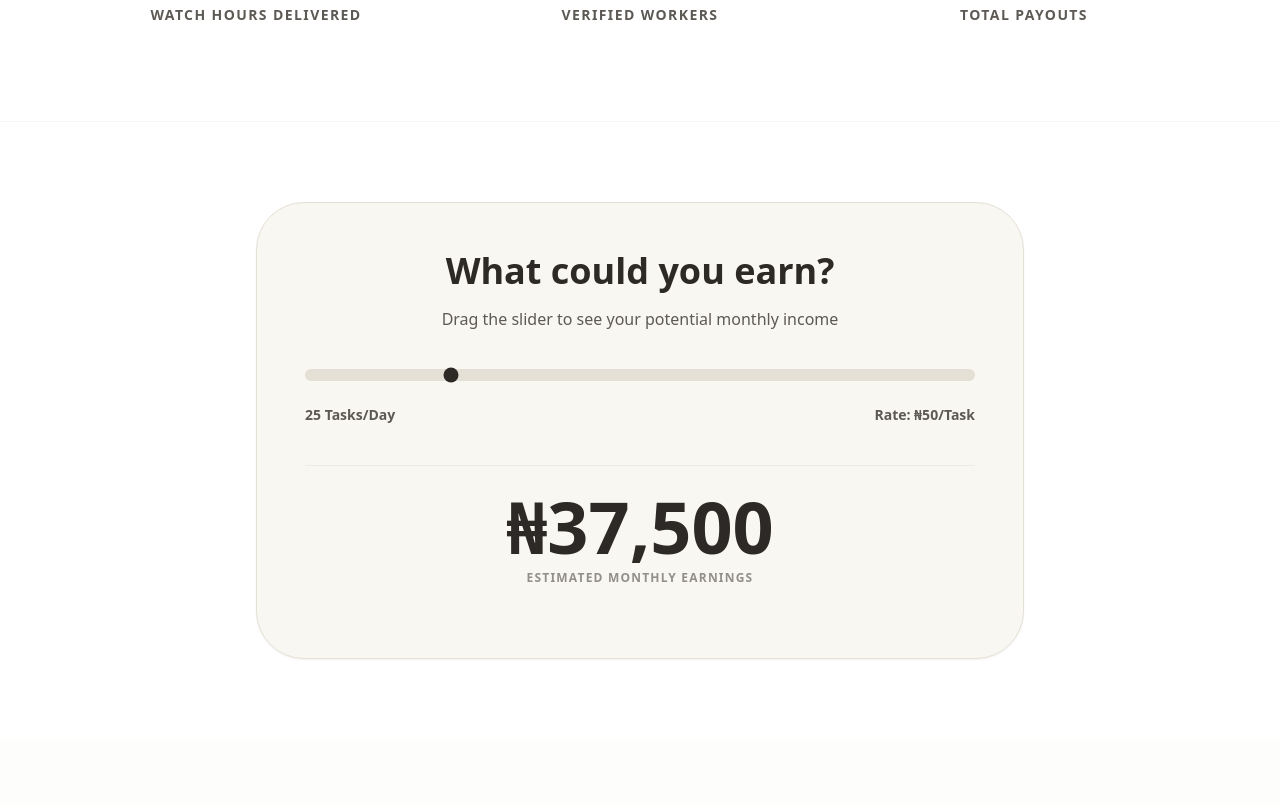
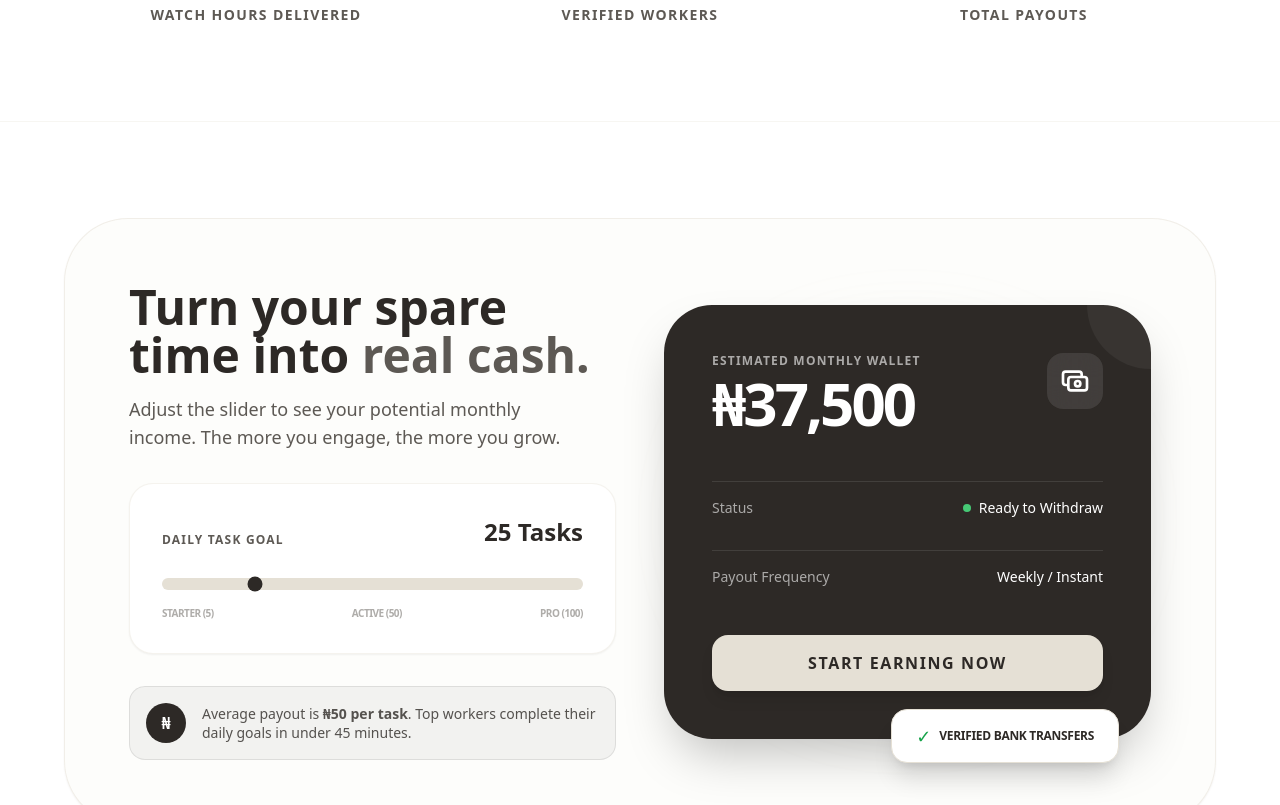
Before and after one commit to mojuba11/Tarmarket-pro, a React (Vite) app in the folder client/: page / in a window 1280 px wide. Shown: the part 926-1731 px from the top of the page. Built offline with nearby package versions, Linux system fonts and the light colour scheme.

Commit message:
Refactor Home component and update earnings display

```diff
--- a/client/src/pages/Home.jsx
+++ b/client/src/pages/Home.jsx
@@ -82,7 +82,7 @@ const Home = () => {
       gain.gain.exponentialRampToValueAtTime(0.01, audioCtx.currentTime + 0.1);
       osc.connect(gain); gain.connect(audioCtx.destination);
       osc.start(); osc.stop(audioCtx.currentTime + 0.1);
-    } catch (e) { /* Audio fails silently if blocked */ }
+    } catch (e) { /* Audio fails silently */ }
   };
 
   const toggleFaq = (index) => {
@@ -96,10 +96,10 @@ const Home = () => {
       const randomAmount = (Math.floor(Math.random() * 15) + 5) * 500;
       setCurrentToast({ name: randomName, amount: randomAmount.toLocaleString() });
       setShowToast(true);
-      updateFavicon(true); // Add dot to tab
+      updateFavicon(true);
       setTimeout(() => {
         setShowToast(false);
-        updateFavicon(false); // Remove dot
+        updateFavicon(false);
       }, 4000);
     }, 8000);
     return () => clearInterval(interval);
@@ -127,6 +127,7 @@ const Home = () => {
       <div className="max-w-[1440px] mx-auto w-full bg-white shadow-xl md:shadow-2xl relative">
         <div className="absolute top-40 -left-20 w-96 h-96 bg-tarmarket-tan rounded-full mix-blend-multiply filter blur-3xl opacity-20 animate-pulse"></div>
 
+        {/* NAVIGATION */}
         <nav className="p-4 md:p-6 flex justify-between items-center border-b border-tarmarket-tan sticky top-0 bg-white/90 backdrop-blur-md z-50">
           <h1 className="text-xl md:text-2xl font-black tracking-tighter">TARMARKET</h1>
           <button className="text-sm md:text-base font-bold px-6 py-2 rounded-full bg-tarmarket-umber text-white hover:scale-105 active:scale-95 transition-all">
@@ -135,6 +136,7 @@ const Home = () => {
         </nav>
 
         <main className="flex-grow relative z-10">
+          {/* HERO SECTION */}
           <section className="py-16 md:py-32 px-6 text-center max-w-5xl mx-auto">
             <h2 className="text-5xl md:text-7xl font-black mb-6 leading-[1.05] tracking-tight">
               WHERE CREATORS AMPLIFY <br className="hidden md:block" /> AND WORKERS EARN.
@@ -158,7 +160,7 @@ const Home = () => {
             </div>
           </div>
 
-          {/* REAL-TIME STATS (Animated) */}
+          {/* REAL-TIME STATS */}
           <section className="py-16 md:py-24 bg-white border-b border-tarmarket-tan/30">
             <div className="max-w-6xl mx-auto px-6 grid grid-cols-1 md:grid-cols-3 gap-12 text-center">
               <div className="space-y-2 group">
@@ -169,46 +171,118 @@ const Home = () => {
               </div>
               <div className="space-y-2 group">
                 <p className="text-5xl md:text-6xl font-black">
-                  <Counter endValue="200" suffix="+" />
+                  <Counter endValue="12000" suffix="+" />
                 </p>
                 <p className="text-tarmarket-clay font-bold text-sm tracking-widest uppercase">Verified Workers</p>
               </div>
               <div className="space-y-2 group">
                 <p className="text-5xl md:text-6xl font-black">
-                  ₦<Counter endValue="5" suffix="M+" />
+                  ₦<Counter endValue="10" suffix="M+" />
                 </p>
                 <p className="text-tarmarket-clay font-bold text-sm tracking-widest uppercase">Total Payouts</p>
               </div>
             </div>
           </section>
 
-          {/* EARNINGS CALCULATOR (with Sound) */}
-          <section className="py-20 px-6">
-            <div className="max-w-3xl mx-auto bg-tarmarket-cream border border-tarmarket-tan p-8 md:p-12 rounded-[3rem] shadow-sm text-center">
-              <h3 className="text-2xl md:text-4xl font-black mb-4">What could you earn?</h3>
-              <p className="text-tarmarket-clay mb-8 font-medium">Drag the slider to see your potential monthly income</p>
+          {/* DYNAMIC TWO-COLUMN EARNINGS CALCULATOR */}
+          <section className="py-24 px-6 bg-white">
+            <div className="max-w-6xl mx-auto">
+              <div className="grid grid-cols-1 lg:grid-cols-2 gap-12 items-center bg-tarmarket-cream/30 p-8 md:p-16 rounded-[4rem] border border-tarmarket-tan/50 shadow-sm">
+
+                {/* Column 1: Controls */}
+                <div className="space-y-8">
+                  <div>
+                    <h3 className="text-4xl md:text-5xl font-black mb-4 leading-tight text-tarmarket-umber">
+                      Turn your spare time into <span className="text-tarmarket-clay">real cash.</span>
+                    </h3>
+                    <p className="text-lg text-tarmarket-clay font-medium max-w-md">
+                      Adjust the slider to see your potential monthly income. The more you engage, the more you grow.
+                    </p>
+                  </div>
+
+                  <div className="bg-white p-8 rounded-3xl shadow-sm border border-tarmarket-tan/40">
+                    <div className="flex justify-between mb-6 items-end">
+                      <span className="text-xs font-black uppercase tracking-widest text-tarmarket-clay">Daily Task Goal</span>
+                      <span className="text-2xl font-black text-tarmarket-umber">{tasksPerDay} Tasks</span>
+                    </div>
+
                     <input
-                type="range" min="5" max="100" value={tasksPerDay}
+                      type="range" min="5" max="100" step="5" value={tasksPerDay}
                       onChange={(e) => {
                         setTasksPerDay(e.target.value);
                         playSliderSound();
                       }}
-                className="w-full h-3 bg-tarmarket-tan rounded-lg appearance-none cursor-pointer accent-tarmarket-umber mb-6"
+                      className="w-full h-3 bg-tarmarket-tan rounded-lg appearance-none cursor-pointer accent-tarmarket-umber mb-4"
                     />
-              <div className="flex justify-between font-bold text-sm text-tarmarket-clay mb-10">
-                <span>{tasksPerDay} Tasks/Day</span>
-                <span>Rate: ₦50/Task</span>
+
+                    <div className="flex justify-between text-[10px] font-bold text-tarmarket-clay/50 uppercase tracking-tighter">
+                      <span>Starter (5)</span>
+                      <span>Active (50)</span>
+                      <span>Pro (100)</span>
                     </div>
-              <div className="py-6 border-t border-tarmarket-tan/50">
-                <p className="text-5xl md:text-7xl font-black text-tarmarket-umber">
-                  ₦{ (tasksPerDay * 50 * 30).toLocaleString() }
+                  </div>
+
+                  <div className="flex items-center gap-4 p-4 bg-tarmarket-umber/5 rounded-2xl border border-tarmarket-umber/10">
+                    <div className="w-10 h-10 bg-tarmarket-umber rounded-full flex items-center justify-center text-white font-bold shrink-0">₦</div>
+                    <p className="text-sm font-medium text-tarmarket-umber/80 leading-snug">
+                      Average payout is <strong>₦50 per task</strong>. Top workers complete their daily goals in under 45 minutes.
                     </p>
-                <p className="text-xs font-black uppercase tracking-widest mt-2 opacity-50">Estimated Monthly Earnings</p>
+                  </div>
+                </div>
+
+                {/* Column 2: Visual Wallet Preview */}
+                <div className="relative">
+                  {/* Backdrop Glow */}
+                  <div className="absolute inset-0 bg-tarmarket-tan blur-3xl opacity-20 rounded-full scale-75"></div>
+
+                  <div className="relative bg-tarmarket-umber p-8 md:p-12 rounded-[3rem] shadow-2xl text-white transform hover:-translate-y-2 transition-transform duration-500 overflow-hidden">
+                    {/* Decorative Card Pattern */}
+                    <div className="absolute top-0 right-0 w-32 h-32 bg-white/5 rounded-full -mr-16 -mt-16"></div>
+
+                    <div className="flex justify-between items-start mb-12">
+                      <div>
+                        <p className="text-xs font-bold opacity-60 uppercase tracking-widest mb-1">Estimated Monthly Wallet</p>
+                        <h4 className="text-5xl md:text-6xl font-black tracking-tighter">
+                          ₦{(tasksPerDay * 50 * 30).toLocaleString()}
+                        </h4>
+                      </div>
+                      <div className="bg-white/10 p-3 rounded-2xl backdrop-blur-md">
+                        <svg xmlns="http://www.w3.org/2000/svg" className="h-8 w-8" fill="none" viewBox="0 0 24 24" stroke="currentColor">
+                          <path strokeLinecap="round" strokeLinejoin="round" strokeWidth={2} d="M17 9V7a2 2 0 00-2-2H5a2 2 0 00-2 2v6a2 2 0 002 2h2m2 4h10a2 2 0 002-2v-6a2 2 0 00-2-2H9a2 2 0 00-2 2v6a2 2 0 002 2zm7-5a2 2 0 11-4 0 2 2 0 014 0z" />
+                        </svg>
+                      </div>
+                    </div>
+
+                    <div className="space-y-4">
+                      <div className="flex justify-between items-center py-4 border-t border-white/10 text-sm font-medium">
+                        <span className="opacity-60">Status</span>
+                        <span className="flex items-center gap-2">
+                          <span className="w-2 h-2 bg-green-400 rounded-full animate-pulse"></span>
+                          Ready to Withdraw
+                        </span>
+                      </div>
+                      <div className="flex justify-between items-center py-4 border-t border-white/10 text-sm font-medium">
+                        <span className="opacity-60">Payout Frequency</span>
+                        <span>Weekly / Instant</span>
+                      </div>
+                    </div>
+
+                    <button className="w-full mt-8 bg-tarmarket-tan text-tarmarket-umber py-4 rounded-2xl font-black uppercase tracking-widest hover:bg-white transition-all active:scale-95 shadow-lg">
+                      Start Earning Now
+                    </button>
+                  </div>
+
+                  {/* Trust Badge */}
+                  <div className="absolute -bottom-6 right-8 bg-white py-3 px-6 rounded-2xl shadow-xl border border-tarmarket-tan hidden md:flex items-center gap-2">
+                    <span className="text-green-600 text-lg">✓</span>
+                    <p className="text-tarmarket-umber font-black text-xs uppercase tracking-tight">Verified Bank Transfers</p>
+                  </div>
+                </div>
               </div>
             </div>
           </section>
 
-          {/* ... Rest of the sections (How It Works, FeatureCards, FAQ, Footer) exactly as your working version ... */}
+          {/* HOW IT WORKS */}
           <section className="py-20 md:py-32 px-6 bg-tarmarket-cream/30">
             <div className="max-w-4xl mx-auto text-center mb-16">
               <h3 className="text-3xl md:text-5xl font-black mb-4">How It Works</h3>
@@ -231,6 +305,7 @@ const Home = () => {
 
           <FeatureCards />
 
+          {/* FAQ SECTION */}
           <section className="py-24 px-6 bg-tarmarket-cream">
             <div className="max-w-3xl mx-auto">
               <h3 className="text-3xl md:text-4xl font-black text-center mb-12">Common Questions</h3>
@@ -250,6 +325,7 @@ const Home = () => {
             </div>
           </section>
 
+          {/* FINAL CTA */}
           <section className="py-20 md:py-32 px-6 text-center bg-tarmarket-umber text-white relative">
             <div className="relative z-10">
               <h3 className="text-4xl md:text-6xl font-black mb-8 leading-tight">Ready to take the next step?</h3>
@@ -265,12 +341,12 @@ const Home = () => {
               <p className="text-tarmarket-clay text-sm font-medium">Empowering the Nigerian digital economy through authentic engagement and local opportunities.</p>
             </div>
             <div className="flex flex-col gap-2 font-bold text-sm">
-              <a href="#" className="hover:text-tarmarket-clay">Terms of Service</a>
-              <a href="#" className="hover:text-tarmarket-clay">Privacy Policy</a>
+              <a href="#" className="hover:text-tarmarket-clay transition-colors">Terms of Service</a>
+              <a href="#" className="hover:text-tarmarket-clay transition-colors">Privacy Policy</a>
             </div>
             <div className="flex flex-col gap-2 font-bold text-sm">
-              <a href="#" className="hover:text-tarmarket-clay">Twitter / X</a>
-              <a href="#" className="hover:text-tarmarket-clay">WhatsApp Support</a>
+              <a href="#" className="hover:text-tarmarket-clay transition-colors">Twitter / X</a>
+              <a href="#" className="hover:text-tarmarket-clay transition-colors">WhatsApp Support</a>
             </div>
           </div>
           <p className="text-tarmarket-clay text-[10px] md:text-xs tracking-[0.2em] font-black uppercase border-t border-tarmarket-tan pt-8">
```
Lines whose indentation alone changed are shown as unchanged.
